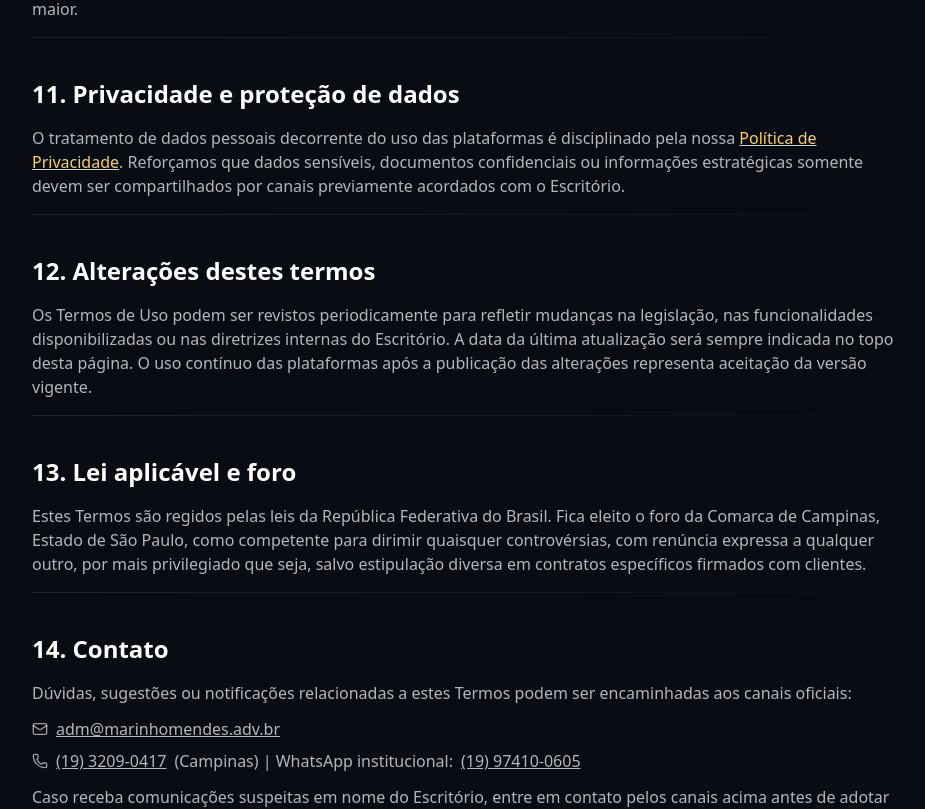
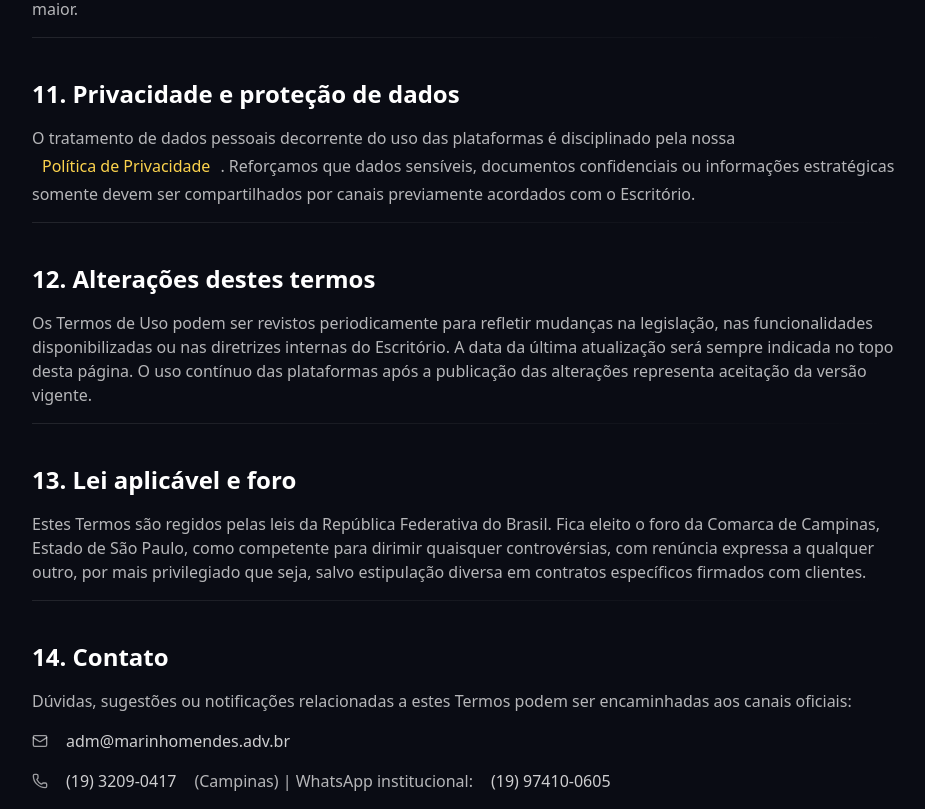
Before and after one commit to juanmmendes/pageMM, a React (Vite) app: page /termos-de-uso in a window 1280 px wide. Shown: the part 2600-3409 px from the top of the page, without its empty margins (176-1101 px from the left). Built offline with nearby package versions, Linux system fonts and the light colour scheme.

Commit message:
Adjust policy link styling

```diff
--- a/src/HomepageMarinhoMendes.jsx
+++ b/src/HomepageMarinhoMendes.jsx
@@ -467,11 +467,17 @@ export default function HomepageMarinhoMendes() {
                 {"\u00A9 "}{new Date().getFullYear()} Marinho Mendes Sociedade de Advogados. Todos os direitos reservados.
               </div>
               <div className="flex flex-wrap items-center gap-3 text-white/60">
-                <Link to="/politica-de-privacidade" className="hover:text-white">
+                <Link
+                  to="/politica-de-privacidade"
+                  className="inline-flex items-center rounded-full px-3 py-1 text-white/70 no-underline transition-colors duration-200 hover:bg-white/10 hover:text-white"
+                >
                   Pol&iacute;tica de Privacidade
                 </Link>
                 <span className="hidden sm:inline opacity-30" aria-hidden="true">|</span>
-                <Link to="/termos-de-uso" className="hover:text-white">
+                <Link
+                  to="/termos-de-uso"
+                  className="inline-flex items-center rounded-full px-3 py-1 text-white/70 no-underline transition-colors duration-200 hover:bg-white/10 hover:text-white"
+                >
                   Termos de Uso
                 </Link>
               </div>
--- a/src/pages/PoliticaPrivacidade.jsx
+++ b/src/pages/PoliticaPrivacidade.jsx
@@ -224,24 +224,24 @@ const SECTIONS = [
         <ul className="list-none space-y-2 text-white/70">
           <li className="flex items-center gap-2">
             <Mail className="h-4 w-4 text-white/60" />
-            <a href={`mailto:${CONTACT.email}`} className="underline hover:text-white">
+            <a href={`mailto:${CONTACT.email}`} className="inline-flex items-center rounded-full px-2.5 py-1 text-white/80 no-underline transition-colors duration-200 hover:bg-white/10 hover:text-white">
               {CONTACT.email}
             </a>
           </li>
           <li className="flex items-center gap-2">
             <Phone className="h-4 w-4 text-white/60" />
-            <a href={CONTACT.phoneHref} className="underline hover:text-white">
+            <a href={CONTACT.phoneHref} className="inline-flex items-center rounded-full px-2.5 py-1 text-white/80 no-underline transition-colors duration-200 hover:bg-white/10 hover:text-white">
               {CONTACT.phoneDisplay}
             </a>
             (Campinas) | WhatsApp institucional:{" "}
-            <a href={CONTACT.whatsappHref} className="underline hover:text-white">
+            <a href={CONTACT.whatsappHref} className="inline-flex items-center rounded-full px-2.5 py-1 text-white/80 no-underline transition-colors duration-200 hover:bg-white/10 hover:text-white">
               {CONTACT.whatsappDisplay}
             </a>
           </li>
         </ul>
         <p>
           Você também pode consultar os{" "}
-          <Link to="/termos-de-uso" className="text-amber-300 hover:text-amber-200 underline">
+          <Link to="/termos-de-uso" className="inline-flex items-center rounded-full px-2.5 py-1 text-amber-300 no-underline transition-colors duration-200 hover:bg-amber-300/10 hover:text-amber-100">
             Termos de Uso
           </Link>{" "}
           para compreender as condições gerais de acesso e uso de nossas plataformas.
--- a/src/pages/TermosUso.jsx
+++ b/src/pages/TermosUso.jsx
@@ -156,7 +156,7 @@ const SECTIONS = [
       <>
         <p>
           O tratamento de dados pessoais decorrente do uso das plataformas é disciplinado pela nossa{" "}
-          <Link to="/politica-de-privacidade" className="text-amber-300 underline hover:text-amber-200">
+          <Link to="/politica-de-privacidade" className="inline-flex items-center rounded-full px-2.5 py-1 text-amber-300 no-underline transition-colors duration-200 hover:bg-amber-300/10 hover:text-amber-100">
             Política de Privacidade
           </Link>. Reforçamos que dados sensíveis, documentos confidenciais ou informações estratégicas somente devem ser compartilhados por canais previamente acordados com o Escritório.
         </p>
@@ -195,17 +195,17 @@ const SECTIONS = [
         <ul className="list-none space-y-2 text-white/70">
           <li className="flex items-center gap-2">
             <Mail className="h-4 w-4 text-white/60" />
-            <a href={`mailto:${CONTACT.email}`} className="underline hover:text-white">
+            <a href={`mailto:${CONTACT.email}`} className="inline-flex items-center rounded-full px-2.5 py-1 text-white/80 no-underline transition-colors duration-200 hover:bg-white/10 hover:text-white">
               {CONTACT.email}
             </a>
           </li>
           <li className="flex items-center gap-2">
             <Phone className="h-4 w-4 text-white/60" />
-            <a href={CONTACT.phoneHref} className="underline hover:text-white">
+            <a href={CONTACT.phoneHref} className="inline-flex items-center rounded-full px-2.5 py-1 text-white/80 no-underline transition-colors duration-200 hover:bg-white/10 hover:text-white">
               {CONTACT.phoneDisplay}
             </a>
             (Campinas) | WhatsApp institucional:{" "}
-            <a href={CONTACT.whatsappHref} className="underline hover:text-white">
+            <a href={CONTACT.whatsappHref} className="inline-flex items-center rounded-full px-2.5 py-1 text-white/80 no-underline transition-colors duration-200 hover:bg-white/10 hover:text-white">
               {CONTACT.whatsappDisplay}
             </a>
           </li>
```
